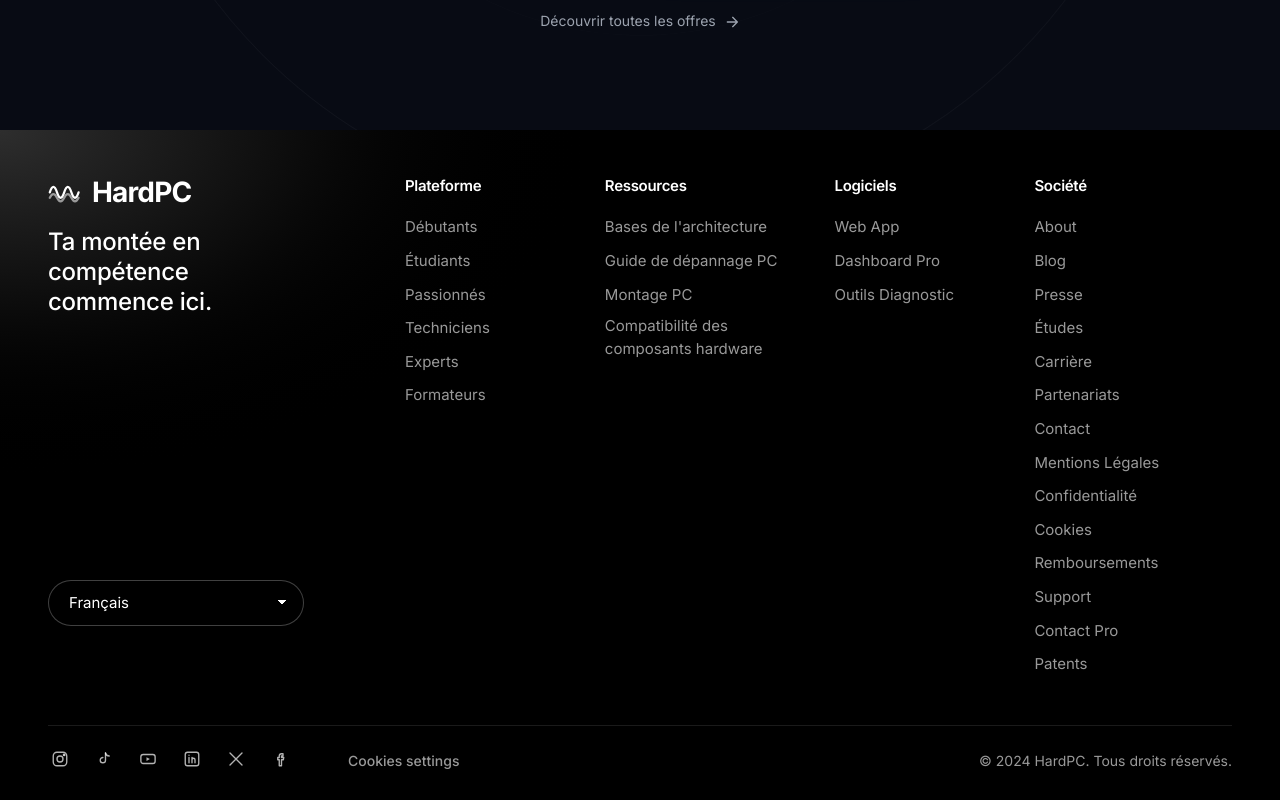
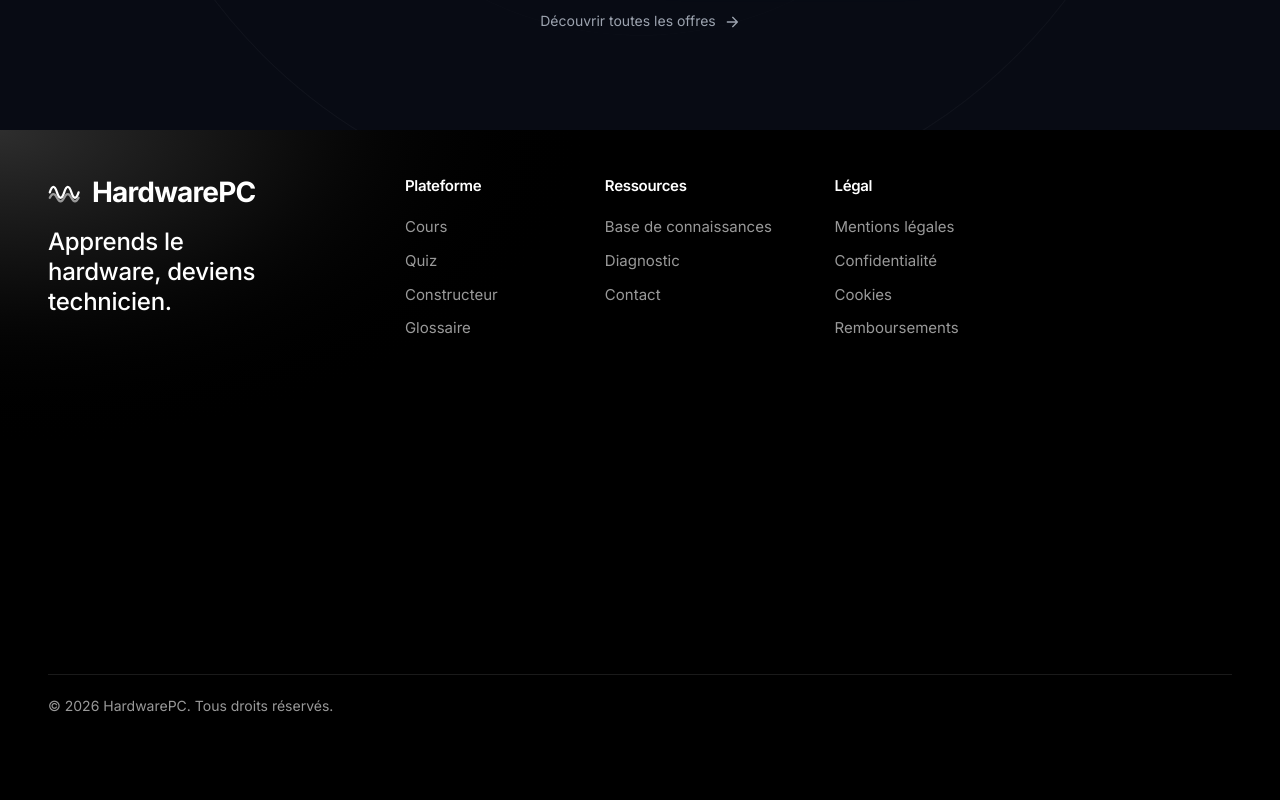
Before and after one commit to Antojljk/hardware-pc-learn, a Next.js app: page / in a window 1280 px wide. Shown: the part 3256-4056 px from the top of the page. After the commit the page ends 3997 px from the top, so only its background shows below. Built offline with nearby package versions, Linux system fonts and the light colour scheme; no server answers.

Commit message:
feat: rewrite footer with clean minimal content

```diff
--- a/src/components/landing/Footer.tsx
+++ b/src/components/landing/Footer.tsx
@@ -1,62 +1,26 @@
 import Link from 'next/link';
-import {
-  LLogomark,
-  LIconInstagram,
-  LIconTikTok,
-  LIconYouTube,
-  LIconLinkedIn,
-  LIconX,
-  LIconFacebook,
-} from './icons';
+import { LLogomark } from './icons';
 
 const COL_PLATEFORME = [
-  { label: 'Débutants', href: '#' },
-  { label: 'Étudiants', href: '#' },
-  { label: 'Passionnés', href: '#' },
-  { label: 'Techniciens', href: '#' },
-  { label: 'Experts', href: '#' },
-  { label: 'Formateurs', href: '#' },
+  { label: 'Cours', href: '/cours' },
+  { label: 'Quiz', href: '/quiz' },
+  { label: 'Constructeur', href: '/constructeur' },
+  { label: 'Glossaire', href: '/glossaire' },
 ];
 
 const COL_RESSOURCES = [
-  { label: "Bases de l'architecture", href: '/base-connaissances' },
-  { label: 'Guide de dépannage PC', href: '/diagnostic' },
-  { label: 'Montage PC', href: '/constructeur' },
-  { label: 'Compatibilité des composants hardware', href: '/constructeur' },
+  { label: "Base de connaissances", href: '/base-connaissances' },
+  { label: 'Diagnostic', href: '/diagnostic' },
+  { label: 'Contact', href: '/contact' },
 ];
 
-const COL_LOGICIELS = [
-  { label: 'Web App', href: '/' },
-  { label: 'Dashboard Pro', href: '/dashboard' },
-  { label: 'Outils Diagnostic', href: '/diagnostic' },
-];
-
-const COL_SOCIETE = [
-  { label: 'About', href: '#' },
-  { label: 'Blog', href: '#' },
-  { label: 'Presse', href: '#' },
-  { label: 'Études', href: '#' },
-  { label: 'Carrière', href: '#' },
-  { label: 'Partenariats', href: '#' },
-  { label: 'Contact', href: '/contact' },
-  { label: 'Mentions Légales', href: '/mentions-legales' },
+const COL_LEGAL = [
+  { label: 'Mentions légales', href: '/mentions-legales' },
   { label: 'Confidentialité', href: '/confidentialite' },
   { label: 'Cookies', href: '/cookies' },
   { label: 'Remboursements', href: '/remboursement' },
-  { label: 'Support', href: '#' },
-  { label: 'Contact Pro', href: '#' },
-  { label: 'Patents', href: '#' },
 ];
 
-/**
- * Section 09 — Footer.
- * Logo SVG inline, tagline, sélecteur de langue, 4 colonnes,
- * 6 icônes sociales SVG inline, copyright.
- *
- * NOTE : le copyright indique "© 2024 HardPC" — à mettre à jour
- * en "© {année courante} HardwarePC" lors de l'étape de finalisation.
- * Le sélecteur de langue n'est pas câblé (i18n hors scope).
- */
 export function Footer() {
   return (
     <footer
@@ -67,69 +31,22 @@ export function Footer() {
       <div className="l-container">
         <div className="l-s09-top">
           <div className="l-s09-brand">
-            <Link href="#top" className="l-s09-logo" aria-label="Logo HardPC">
+            <Link href="#top" className="l-s09-logo" aria-label="Logo HardwarePC">
               <LLogomark className="l-s09-logomark" />
-              <span className="l-s09-wordmark">HardPC</span>
+              <span className="l-s09-wordmark">HardwarePC</span>
             </Link>
-            <p className="l-s09-tagline">Ta montée en compétence commence ici.</p>
-            <label className="l-s09-lang" htmlFor="l-s09-lang-select">
-              <span className="l-s09-lang-caption">Français</span>
-              <select id="l-s09-lang-select" className="l-s09-lang-select" defaultValue="fr">
-                <option value="en">English</option>
-                <option value="es">Español</option>
-                <option value="pt">Português</option>
-                <option value="fr">Français</option>
-              </select>
-            </label>
+            <p className="l-s09-tagline">Apprends le hardware, deviens technicien.</p>
           </div>
 
           <nav className="l-s09-cols" aria-label="Footer">
             <FooterCol title="Plateforme" items={COL_PLATEFORME} />
             <FooterCol title="Ressources" items={COL_RESSOURCES} />
-            <FooterCol title="Logiciels" items={COL_LOGICIELS} />
-            <FooterCol title="Société" items={COL_SOCIETE} />
+            <FooterCol title="Légal" items={COL_LEGAL} />
           </nav>
         </div>
 
         <div className="l-s09-bottom">
-          <ul className="l-s09-social" aria-label="Réseaux sociaux">
-            <li>
-              <a href="#" className="l-s09-social-link" aria-label="Instagram">
-                <LIconInstagram width={18} height={18} />
-              </a>
-            </li>
-            <li>
-              <a href="#" className="l-s09-social-link" aria-label="TikTok">
-                <LIconTikTok width={18} height={18} />
-              </a>
-            </li>
-            <li>
-              <a href="#" className="l-s09-social-link" aria-label="YouTube">
-                <LIconYouTube width={18} height={18} />
-              </a>
-            </li>
-            <li>
-              <a href="#" className="l-s09-social-link" aria-label="LinkedIn">
-                <LIconLinkedIn width={18} height={18} />
-              </a>
-            </li>
-            <li>
-              <a href="#" className="l-s09-social-link" aria-label="X">
-                <LIconX width={18} height={18} />
-              </a>
-            </li>
-            <li>
-              <a href="#" className="l-s09-social-link" aria-label="Facebook">
-                <LIconFacebook width={18} height={18} />
-              </a>
-            </li>
-          </ul>
-
-          <button type="button" className="l-s09-cookie">
-            <span>Cookies settings</span>
-          </button>
-
-          <p className="l-s09-copy">© 2024 HardPC. Tous droits réservés.</p>
+          <p className="l-s09-copy">© 2026 HardwarePC. Tous droits réservés.</p>
         </div>
       </div>
     </footer>
```
